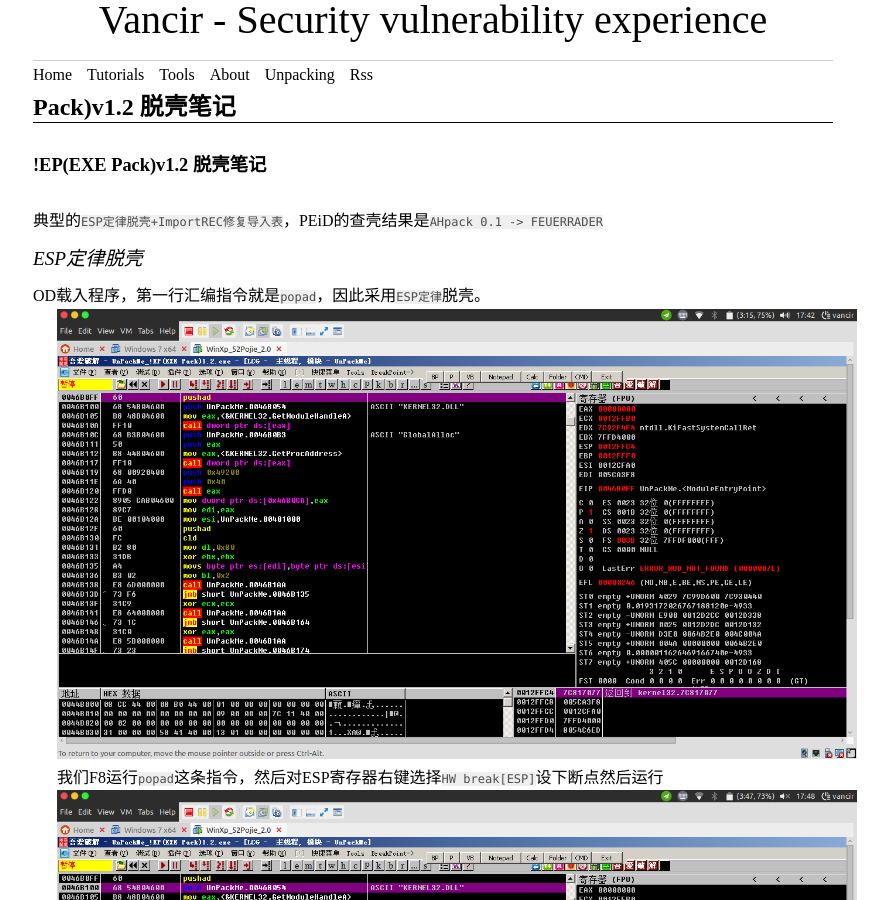
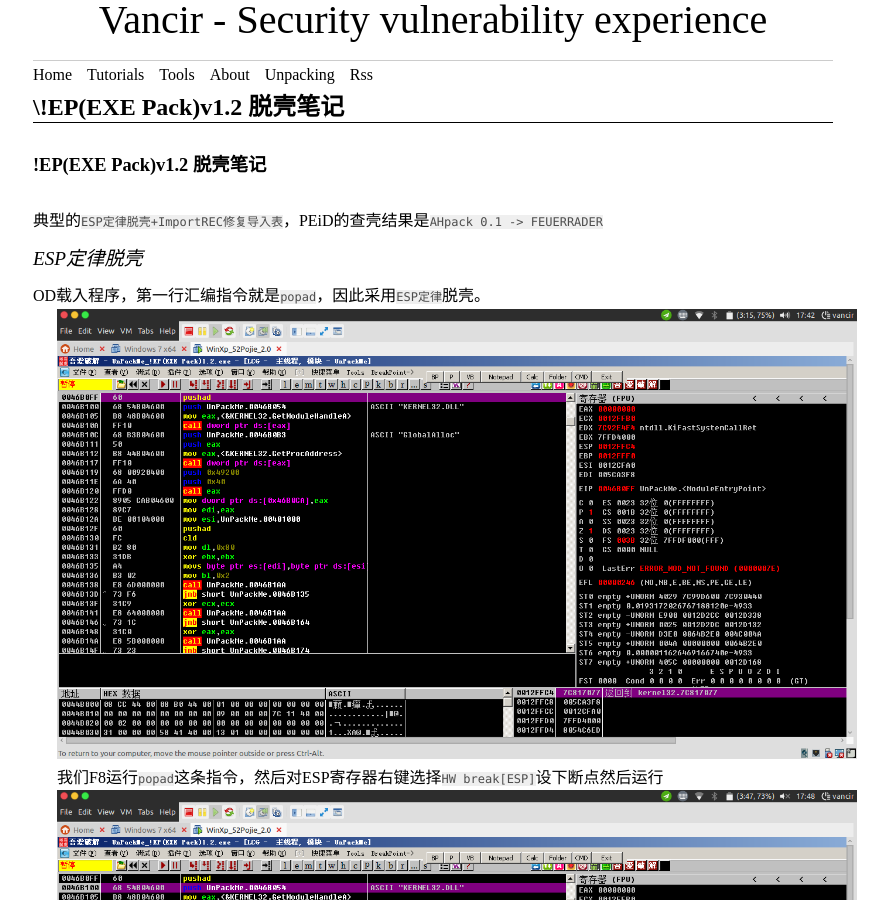
Before and after one commit to Trietptm-on-Coding-Algorithms/vancir.github.io, a Jekyll site: the page built from _posts/2017-11-16-!EP(EXE-Pack)v1_2.md, in a window 1280 px wide and 900 px high. Shown: the whole window, without its empty margins (207-1095 px from the left). Built offline with Jekyll 4.4.1, drawn with Linux system fonts in a browser that asks for light colours; some web fonts are replaced.

Commit message:
update post name

```diff
--- a/_posts/2017-11-16-!EP(EXE-Pack)v1_2.md
+++ b/_posts/2017-11-16-!EP(EXE-Pack)v1_2.md
@@ -1,5 +1,5 @@
 ---
-title: !EP(EXE Pack)v1.2 脱壳笔记
+title: \!EP(EXE Pack)v1.2 脱壳笔记
 time: 2017-11-16
 tags: [re,wp,unpacking]
 layout: post
```
